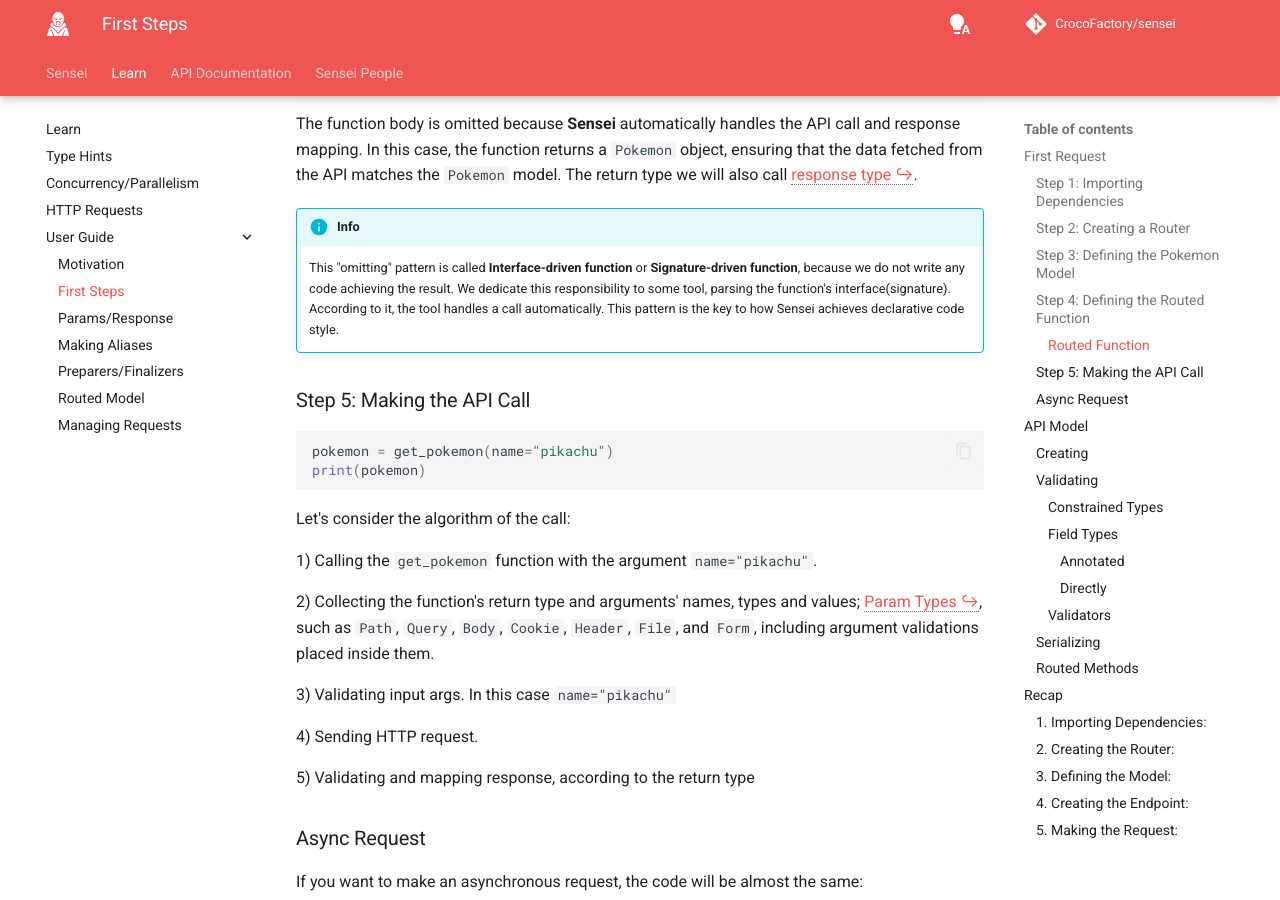
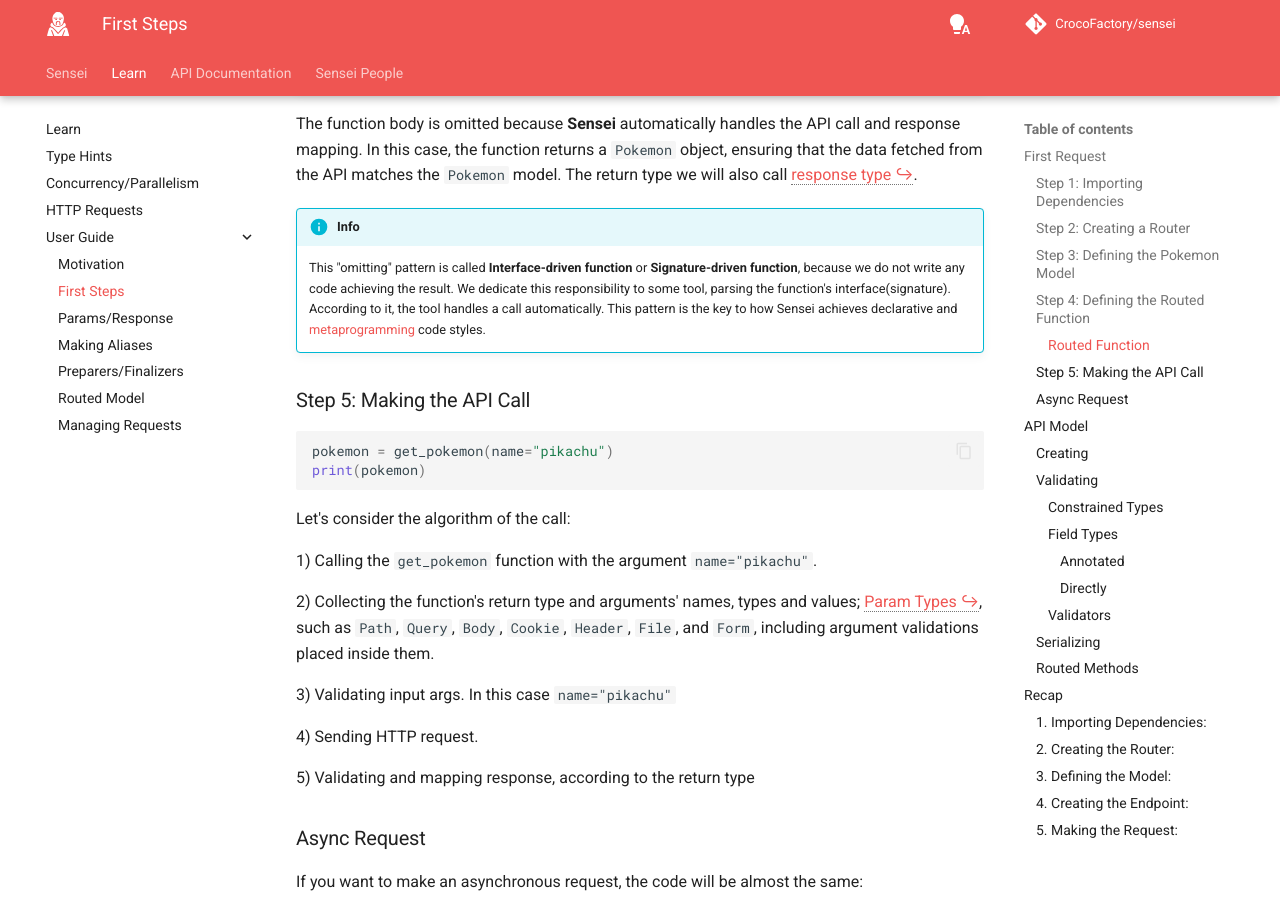
Before and after one commit to CrocoFactory/sensei, an MkDocs documentation site: the page built from docs/learn/user_guide/first_steps.md, in a window 1280 px wide and 900 px high, scrolled down 3133 px. Built offline with MkDocs 1.6.1 and Material for MkDocs 9.7.7, drawn with Linux system fonts in a browser that asks for light colours; plug-ins that fetch from the network failed and are left out; comment, search, counter and statistics services are not loaded.

Commit message:
Updating docs

```diff
--- a/docs/learn/user_guide/first_steps.md
+++ b/docs/learn/user_guide/first_steps.md
@@ -145,7 +145,9 @@ call [response type](/learn/user_guide/params_response.html#response-types){.int
 This "omitting" pattern is called **Interface-driven function** or **Signature-driven function**, because we do not
 write any code achieving
 the result. We dedicate this responsibility to some tool, parsing the function's interface(signature). According to
-it, the tool handles a call automatically. This pattern is the key to how Sensei achieves declarative code style.
+it, the tool handles a call automatically. This pattern is the key to how Sensei achieves declarative and
+[metaprogramming](https://en.wikipedia.org/wiki/Metaprogramming#:~:text=Metaprogramming%20is%20a%20computer%20programming,even%20modify%20itself%2C%20while%20running.)
+code styles.
 ///
 
 ### Step 5: Making the API Call
--- a/docs/overrides/main.html
+++ b/docs/overrides/main.html
@@ -1,4 +1,8 @@
 {% extends "base.html" %}
+
+{% block extrahead %}
+<meta name="keywords" content="api, client, api-client, api-wrapper, sensei-python, python-client, http-client, rest-api, pydantic, httpx, sensei"
+{% endblock %}
 
 {% block announce %}
 <div class="announce-wrapper">
--- a/mkdocs.yml
+++ b/mkdocs.yml
@@ -1,5 +1,5 @@
 site_name: Sensei
-site_description: The Python framework, providing a quick way to build API wrappers. Use type annotations to build requests with little or no implementation.
+site_description: The Python framework that provides a quick way to build robust HTTP requests and best API clients. Use type hints, to build requests, with little or no implementation.
 site_url: https://sensei.crocofactory.dev
 use_directory_urls: false
 
```
